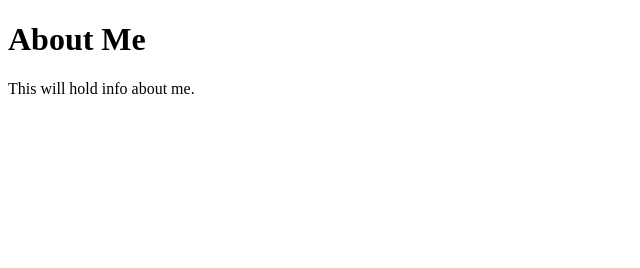
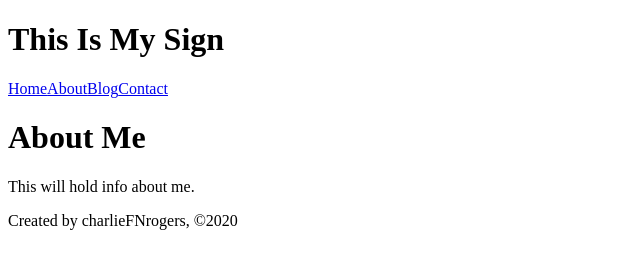
Before and after one commit to MisterC-Rogers/learning_gatsbyjs, a Gatsby site in the folder gatsby-bootcamp/: page /about in a window 1280 px wide. Shown: the whole page, without its empty margins (0-640 px from the left). Built offline with nearby package versions, Linux system fonts and the light colour scheme; Gatsby itself is replaced by a stand-in of ours.

Commit message:
header footer and links

```diff
--- /dev/null
+++ b/gatsby-bootcamp/src/Components/footer.js
@@ -0,0 +1,9 @@
+import React from 'react'
+
+export default function footer() {
+    return (
+        <footer>
+            <p>Created by charlieFNrogers, ©2020 </p>
+        </footer>
+    )
+}
--- /dev/null
+++ b/gatsby-bootcamp/src/Components/header.js
@@ -0,0 +1,16 @@
+import React from 'react'
+import { Link } from "gatsby"
+
+export default function header() {
+    return (
+        <div>
+            <h1>This Is My Sign</h1>
+            <nav>
+                <Link to='/'>Home</Link>
+                <Link to='/about'>About</Link>
+                <Link to='/blog'>Blog</Link>
+                <Link to='/contact'>Contact</Link>
+            </nav>
+        </div>
+    )
+}
--- a/gatsby-bootcamp/src/pages/about.js
+++ b/gatsby-bootcamp/src/pages/about.js
@@ -1,10 +1,16 @@
 import React from 'react'
+import Header from '../Components/header'
+import Footer from '../Components/footer'
 
 export default function about() {
     return (
+    <>
+        <Header />
         <div>
             <h1>About Me</h1>
             <p>This will hold info about me.</p>
         </div>
+        <Footer />
+    </>
     )
 }
--- a/gatsby-bootcamp/src/pages/blog.js
+++ b/gatsby-bootcamp/src/pages/blog.js
@@ -1,10 +1,16 @@
 import React from 'react'
+import Header from '../Components/header'
+import Footer from '../Components/footer'
 
 export default function blog() {
     return (
+    <>
+        <Header />
         <div>
             <h1>My Blog</h1>
             <p>We will have posts here</p>
         </div>
+        <Footer />
+    </>
     )
 }
```
Also changed, not shown: gatsby-bootcamp/src/pages/contact.js (+8 -1 lines), gatsby-bootcamp/src/pages/index.js (+7 -0 lines).
